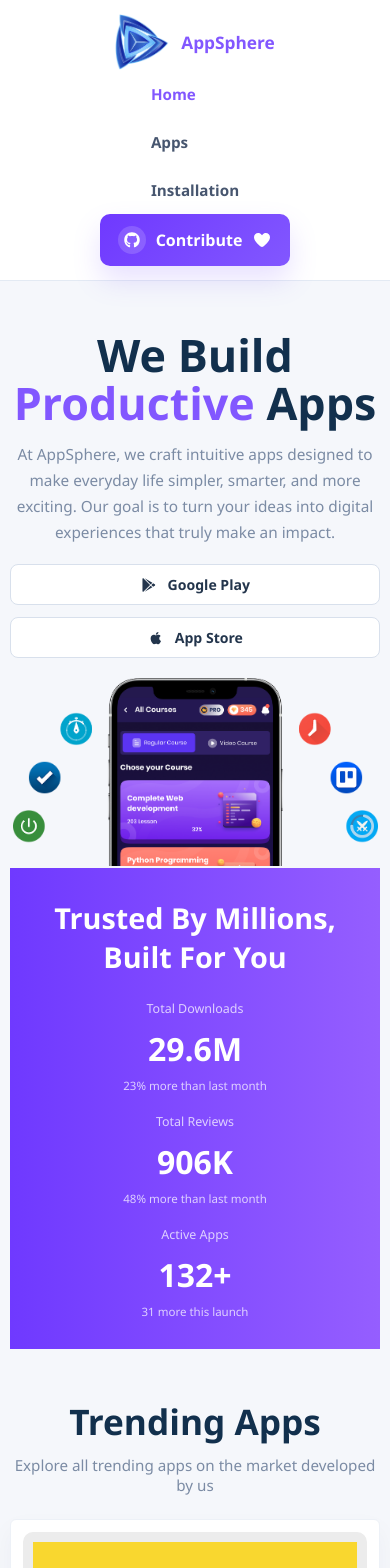
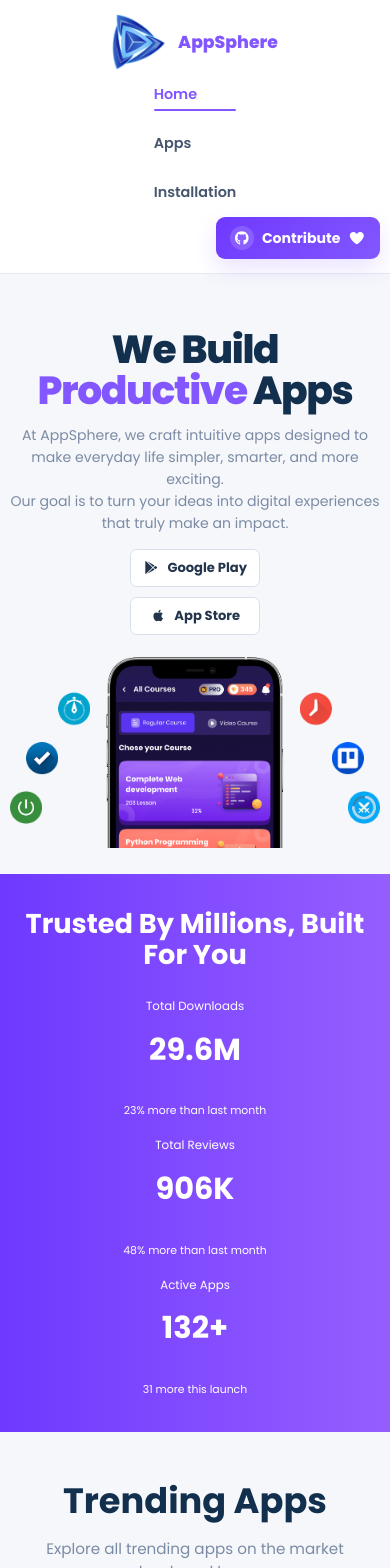
Before and after one commit to rownak2385/appsphere, a React (Vite) app: page / in a window 390 px wide. Shown: the top 1568 px of the page. Built offline with nearby package versions, Linux system fonts and the light colour scheme.

Commit message:
feat: finalize UI polish and production readiness

```diff
--- a/index.html
+++ b/index.html
@@ -3,6 +3,9 @@
   <head>
     <meta charset="UTF-8" />
     <meta name="viewport" content="width=device-width, initial-scale=1.0" />
+    <link rel="preconnect" href="https://fonts.googleapis.com" />
+    <link rel="preconnect" href="https://fonts.gstatic.com" crossorigin />
+    <link href="https://fonts.googleapis.com/css2?family=Poppins:wght@400;500;600;700;800&display=swap" rel="stylesheet" />
     <title>AppSphere</title>
   </head>
   <body>
--- a/src/components/Footer.jsx
+++ b/src/components/Footer.jsx
@@ -66,7 +66,7 @@ function Footer() {
       </div>
 
       <div className="site-footer__bottom">
-        <p>&copy; AppSphere 2026 | All Rights Reserved</p>
+        <p>&copy; 2026 AppSphere, Inc | All Rights Reserved</p>
       </div>
     </footer>
   );
--- a/src/pages/AppDetailsPage.jsx
+++ b/src/pages/AppDetailsPage.jsx
@@ -48,7 +48,7 @@ function AppDetailsPage() {
   if (!app) {
     return (
       <section className="details-page details-page--empty">
-        <div className="details-empty-card">
+        <div className="details-empty-card details-empty-card--framed">
           <img src={appErrorImage} alt="App not found" />
           <h1>OPPS!! APP NOT FOUND</h1>
           <p>The App you are requesting is not found on our system. Please try another app.</p>
@@ -115,7 +115,7 @@ function AppDetailsPage() {
             >
               {installed ? "Installed" : `Install Now [${app.size} MB]`}
             </button>
-</div>
+          </div>
         </div>
       </div>
 
--- a/src/pages/HomePage.jsx
+++ b/src/pages/HomePage.jsx
@@ -19,12 +19,19 @@ function HomePage() {
       <section className="hero-section">
         <div className="hero-section__content">
           <h1>
-            We Build <span>Productive</span> Apps
+            <span className="hero-section__line hero-section__line--dark">We Build</span>
+            <span className="hero-section__line">
+              <span>Productive</span> Apps
+            </span>
           </h1>
           <p className="hero-section__summary">
-            At AppSphere, we craft intuitive apps designed to make everyday life
-            simpler, smarter, and more exciting. Our goal is to turn your ideas into
-            digital experiences that truly make an impact.
+            <span className="hero-section__summary-line">
+              At AppSphere, we craft intuitive apps designed to make everyday life simpler,
+              smarter, and more exciting.
+            </span>
+            <span className="hero-section__summary-line">
+              Our goal is to turn your ideas into digital experiences that truly make an impact.
+            </span>
           </p>
 
           <div className="hero-section__actions">
--- a/src/styles/index.css
+++ b/src/styles/index.css
@@ -1,6 +1,6 @@
 :root {
   color-scheme: light;
-  font-family: "Segoe UI", Tahoma, Geneva, Verdana, sans-serif;
+  font-family: "Poppins", "Segoe UI", Tahoma, Geneva, Verdana, sans-serif;
   --bg: #f5f7fb;
   --surface: #ffffff;
   --surface-muted: #f0f3f8;
@@ -22,6 +22,11 @@ html,
 body,
 #root {
   min-height: 100%;
+}
+
+html,
+body {
+  overflow-x: clip;
 }
 
 body {
@@ -77,7 +82,7 @@ img {
 .site-header__inner,
 .site-footer__inner,
 .page-shell {
-  width: min(1120px, calc(100% - 40px));
+  width: min(1120px, calc(100vw - 40px));
   margin: 0 auto;
 }
 
@@ -114,10 +119,25 @@ img {
 }
 
 .site-nav__link {
+  position: relative;
   color: #47566f;
-  font-size: 0.95rem;
+  font-size: 0.9rem;
   font-weight: 600;
   transition: color 0.16s ease;
+}
+
+.site-nav__link::after {
+  content: "";
+  position: absolute;
+  left: 0;
+  right: 0;
+  bottom: -6px;
+  height: 2px;
+  border-radius: 999px;
+  background: var(--brand);
+  transform: scaleX(0);
+  transform-origin: center;
+  transition: transform 0.16s ease;
 }
 
 .site-nav__link:hover,
@@ -125,17 +145,22 @@ img {
   color: var(--brand);
 }
 
+.site-nav__link--active::after {
+  transform: scaleX(1);
+}
+
 .contribute-button {
   justify-self: end;
   display: inline-flex;
   align-items: center;
-  gap: 10px;
-  padding: 12px 18px;
-  border-radius: 10px;
+  gap: 8px;
+  padding: 9px 14px;
+  border-radius: 9px;
   background: linear-gradient(135deg, var(--brand-dark) 0%, var(--brand) 100%);
   color: #fff;
+  font-size: 0.88rem;
   font-weight: 700;
-  box-shadow: 0 14px 28px rgba(130, 87, 255, 0.18);
+  box-shadow: 0 10px 22px rgba(130, 87, 255, 0.16);
   transition: transform 0.18s ease, box-shadow 0.18s ease;
 }
 
@@ -147,8 +172,8 @@ img {
 .contribute-button__icon {
   display: inline-grid;
   place-items: center;
-  width: 28px;
-  height: 28px;
+  width: 24px;
+  height: 24px;
   border-radius: 50%;
   background: rgba(255, 255, 255, 0.16);
 }
@@ -172,55 +197,64 @@ img {
 .hero-section {
   display: grid;
   justify-items: center;
-  gap: 20px;
-  padding: 22px 0 8px;
+  gap: 16px;
+  padding: 28px 0 26px;
   text-align: center;
 }
 
 .hero-section__content {
   display: grid;
   justify-items: center;
-  max-width: 760px;
+  max-width: 860px;
 }
 
 .hero-section h1 {
   margin: 0;
   color: var(--text);
-  font-size: clamp(2.8rem, 5vw, 4.5rem);
+  font-size: clamp(2.45rem, 4.2vw, 3.75rem);
   font-weight: 800;
-  line-height: 1.08;
+  line-height: 1.04;
+  letter-spacing: -0.035em;
 }
 
-.hero-section h1 span {
+.hero-section__line {
+  display: block;
+}
+
+.hero-section__line > span {
   color: var(--brand);
 }
 
 .hero-section__summary {
-  max-width: 76ch;
-  margin: 14px 0 0;
+  max-width: 86ch;
+  margin: 12px 0 0;
   color: var(--text-soft);
-  font-size: 0.96rem;
-  line-height: 1.7;
+  font-size: 0.88rem;
+  line-height: 1.58;
+}
+
+.hero-section__summary-line {
+  display: block;
 }
 
 .hero-section__actions {
   display: flex;
-  gap: 12px;
-  margin-top: 18px;
+  gap: 10px;
+  margin-top: 14px;
 }
 
 .hero-section__actions a {
   display: inline-flex;
   align-items: center;
   justify-content: center;
-  gap: 10px;
-  min-width: 134px;
-  padding: 10px 14px;
+  gap: 8px;
+  min-width: 124px;
+  padding: 8px 12px;
   border: 1px solid #d8e0ec;
-  border-radius: 8px;
+  border-radius: 7px;
   background: var(--surface);
   color: #23354c;
-  font-size: 0.88rem;
+  font-size: 0.82rem;
   font-weight: 700;
   transition: border-color 0.16s ease, transform 0.16s ease;
 }
@@ -231,56 +265,79 @@ img {
 }
 
 .hero-section__visual {
-  width: min(100%, 365px);
+  width: min(100%, 580px);
+  margin-top: 6px;
 }
 
 .stats-strip {
-  margin-top: -6px;
-  padding: 40px 24px;
+  width: 100vw;
+  margin-top: 0;
+  margin-left: calc(50% - 50vw);
+  margin-right: calc(50% - 50vw);
+  padding: 34px 0;
   background: linear-gradient(90deg, var(--brand-dark) 0%, #955eff 100%);
   color: #fff;
   text-align: center;
 }
 
+.stats-strip > * {
+  width: min(1120px, calc(100vw - 40px));
+  margin-left: auto;
+  margin-right: auto;
+}
+
+.stats-strip h2,
+.stats-strip__grid {
+  width: min(1120px, calc(100vw - 40px));
+  margin-left: auto;
+  margin-right: auto;
+}
+
 .stats-strip h2 {
-  margin: 0 0 24px;
-  font-size: clamp(1.8rem, 3vw, 2.4rem);
+  margin: 0 auto 22px;
+  text-align: center;
+  font-size: clamp(1.7rem, 3vw, 2.2rem);
+  line-height: 1.15;
 }
 
 .stats-strip__grid {
   display: grid;
   grid-template-columns: repeat(3, minmax(0, 1fr));
-  gap: 20px;
+  gap: 12px;
 }
 
 .stats-strip__card p,
 .stats-strip__card h3,
 .stats-strip__card span {
-  margin: 0;
+  display: block;
+  margin-top: 6px;
+  font-size: 0.68rem;
 }
 
 .stats-strip__card p,
 .stats-strip__card span {
-  color: rgba(255, 255, 255, 0.74);
+  display: block;
+  margin-top: 6px;
+  font-size: 0.68rem;
 }
 
 .stats-strip__card p {
-  font-size: 0.78rem;
+  font-size: 0.74rem;
 }
 
 .stats-strip__card h3 {
-  margin-top: 10px;
-  font-size: clamp(2rem, 4vw, 3rem);
+  margin-top: 8px;
+  font-size: clamp(1.9rem, 3.5vw, 2.8rem);
 }
 
 .stats-strip__card span {
   display: block;
-  margin-top: 8px;
-  font-size: 0.72rem;
+  margin-top: 6px;
+  font-size: 0.68rem;
 }
 
 .apps-section {
-  padding: 48px 0 52px;
+  padding: 42px 0 52px;
 }
 
 .apps-section__heading,
@@ -449,44 +506,82 @@ img {
 }
 
 .apps-page__search {
-  width: min(100%, 340px);
+  width: min(100%, 360px);
+}
+
+.apps-page__search::after,
+.installation-page__sort::after {
+  content: "";
+  position: absolute;
+  inset: 1px;
+  border-radius: 15px;
+  background: linear-gradient(180deg, rgba(255, 255, 255, 0.98), rgba(245, 241, 255, 0.98));
+  pointer-events: none;
 }
 
 .apps-page__search-icon,
 .installation-page__sort-icon {
   position: absolute;
   top: 50%;
-  left: 14px;
+  left: 16px;
+  z-index: 3;
   transform: translateY(-50%);
-  color: #8b9ab0;
-  font-size: 0.95rem;
+  color: #23344a;
+  font-size: 1rem;
 }
 
 .apps-page__search input,
 .installation-page__sort select {
+  position: relative;
+  z-index: 2;
   width: 100%;
-  height: 46px;
-  border: 1px solid #dde4ef;
-  background: var(--surface);
+  height: 52px;
+  border: 1px solid rgba(130, 87, 255, 0.18);
+  border-radius: 16px;
+  background: linear-gradient(135deg, rgba(255, 255, 255, 0.96), rgba(247, 244, 255, 0.96));
   color: #23354c;
-  font-size: 0.92rem;
+  font-size: 1rem;
   outline: none;
-  transition: border-color 0.16s ease, box-shadow 0.16s ease;
+  box-shadow: 0 14px 28px rgba(100, 83, 180, 0.08);
+  transition: border-color 0.18s ease, box-shadow 0.18s ease, transform 0.18s ease;
 }
 
 .apps-page__search input {
-  padding: 0 14px 0 38px;
+  padding: 0 18px 0 48px;
 }
 
 .installation-page__sort select {
-  min-width: 164px;
-  padding: 0 12px 0 38px;
+  min-width: 186px;
+  padding: 0 44px 0 48px;
+  appearance: none;
+  -webkit-appearance: none;
+  -moz-appearance: none;
+  cursor: pointer;
+}
+
+.installation-page__sort::before {
+  content: "";
+  position: absolute;
+  top: 50%;
+  right: 18px;
+  z-index: 3;
+  width: 9px;
+  height: 9px;
+  border-right: 2.5px solid #2f3f64;
+  border-bottom: 2.5px solid #2f3f64;
+  transform: translateY(-65%) rotate(45deg);
+  pointer-events: none;
+}
+
+.apps-page__search input::placeholder {
+  color: #7d89a1;
 }
 
 .apps-page__search input:focus,
 .installation-page__sort select:focus {
-  border-color: var(--brand);
-  box-shadow: 0 0 0 3px rgba(130, 87, 255, 0.08);
+  border-color: rgba(130, 87, 255, 0.42);
+  box-shadow: 0 0 0 4px rgba(130, 87, 255, 0.1), 0 18px 32px rgba(100, 83, 180, 0.12);
+  transform: translateY(-1px);
 }
 
 .apps-page__loading,
@@ -763,7 +858,7 @@ img {
 
 .details-empty-card img,
 .error-page__card img {
-  width: min(100%, 420px);
+  width: min(100%, 500px);
 }
 
 .installation-list {
@@ -821,8 +916,8 @@ img {
 .error-page {
   display: grid;
   align-items: center;
-  min-height: 60vh;
-  padding: 18px 0 56px;
+  min-height: calc(100vh - 210px);
+  padding: 30px 0 56px;
 }
 
 .site-footer {
@@ -952,8 +1047,19 @@ img {
   }
 
   .contribute-button {
-    justify-self: center;
-  }
+  justify-self: end;
+  display: inline-flex;
+  align-items: center;
+  gap: 8px;
+  padding: 9px 14px;
+  border-radius: 9px;
+  background: linear-gradient(135deg, var(--brand-dark) 0%, var(--brand) 100%);
+  color: #fff;
+  font-size: 0.88rem;
+  font-weight: 700;
+  box-shadow: 0 10px 22px rgba(130, 87, 255, 0.16);
+  transition: transform 0.18s ease, box-shadow 0.18s ease;
+}
 
   .stats-strip__grid,
   .app-grid,
@@ -998,9 +1104,10 @@ img {
   }
 
   .hero-section__actions {
-    display: grid;
-    width: 100%;
-  }
+  display: flex;
+  gap: 10px;
+  margin-top: 14px;
+}
 
   .apps-page__toolbar,
   .installation-page__toolbar {
@@ -1021,11 +1128,54 @@ img {
   }
 
   .stats-strip {
-    padding: 30px 18px;
-  }
+  width: 100vw;
+  margin-top: 0;
+  margin-left: calc(50% - 50vw);
+  margin-right: calc(50% - 50vw);
+  padding: 34px 0;
+  background: linear-gradient(90deg, var(--brand-dark) 0%, #955eff 100%);
+  color: #fff;
+  text-align: center;
+}
 
   .details-page__chart-shell {
     padding-left: 0;
     padding-right: 0;
   }
 }
+
+
+
+
+
+
+
+
+
+
+
+
+
+.error-page__card--framed,
+.details-empty-card--framed {
+  width: min(100%, 740px);
+  margin: 0 auto;
+  padding: 46px 28px 50px;
+  border: 1px solid #edf1f7;
+  box-shadow: none;
+}
+
+.error-page__card--framed h1,
+.details-empty-card--framed h1 {
+  font-size: clamp(2rem, 4vw, 2.6rem);
+}
+
+.error-page__card--framed p,
+.details-empty-card--framed p {
+  max-width: 38ch;
+  line-height: 1.65;
+}
+
+.details-page--empty {
+  padding: 8px 0 56px;
+}
```
Also changed, not shown: src/pages/ErrorPage.jsx (+9 -1 lines).
